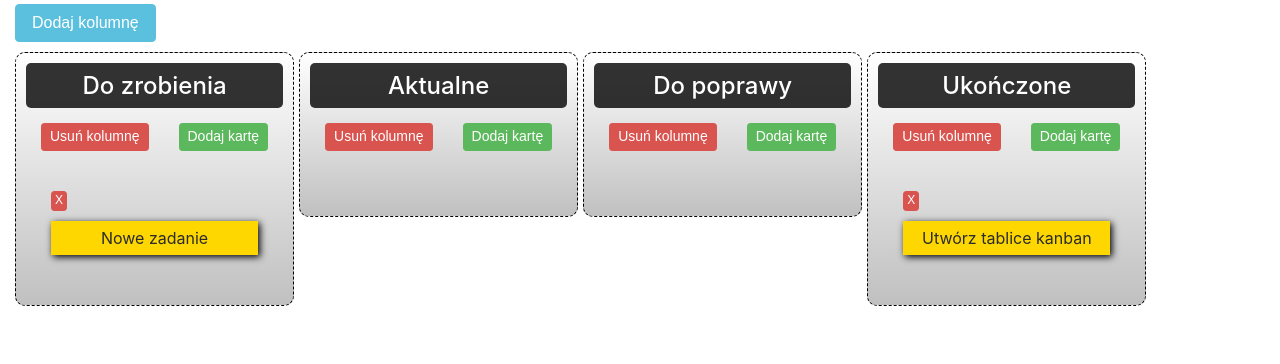
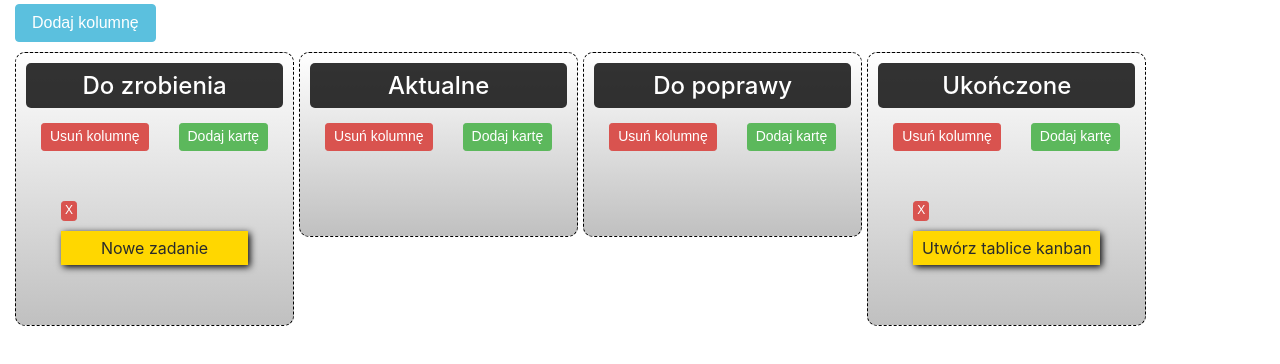
Before and after one commit to socza/own-trello, a website: page index.html in a window 1280 px wide. Shown: the part 48-412 px from the top of the page. Drawn offline with nearby package versions, Linux system fonts and the light colour scheme.

Commit message:
Changed class "card-list" to "ui-sortable".

```diff
--- a/css/style.css
+++ b/css/style.css
@@ -64,8 +64,8 @@ li .card-description {
 	text-align: center;
 }
 
-.column-card-list {
-	padding: 20px;
+.ui-sortable {
+	padding: 30px;
 	margin: 0;
 }
 
--- a/css/style.prefixed.css
+++ b/css/style.prefixed.css
@@ -64,7 +64,7 @@ li .card-description {
 	text-align: center;
 }
 
-.column-card-list {
+.ui-sortable {
 	padding: 20px;
 	margin: 0;
 }
```
